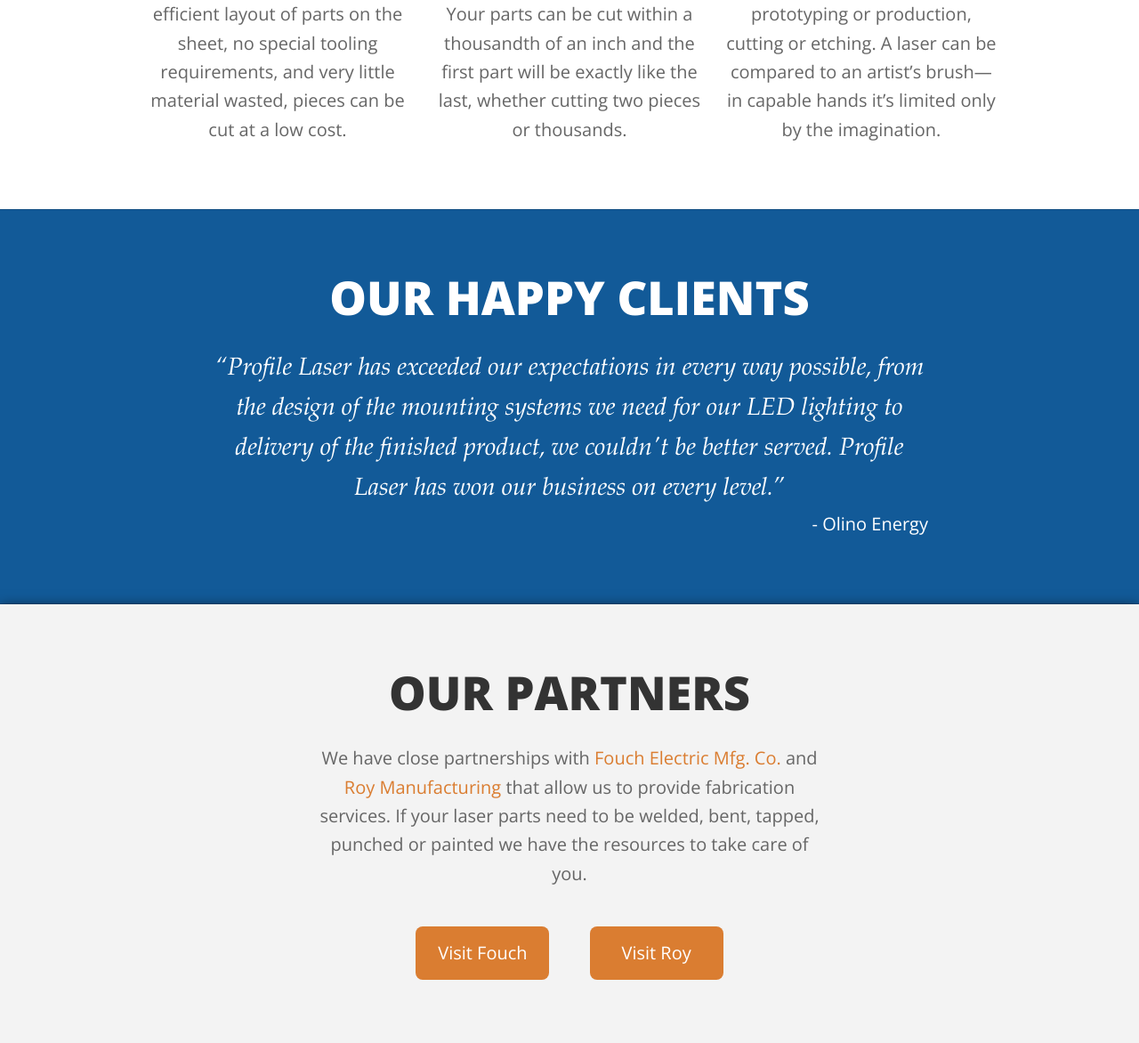
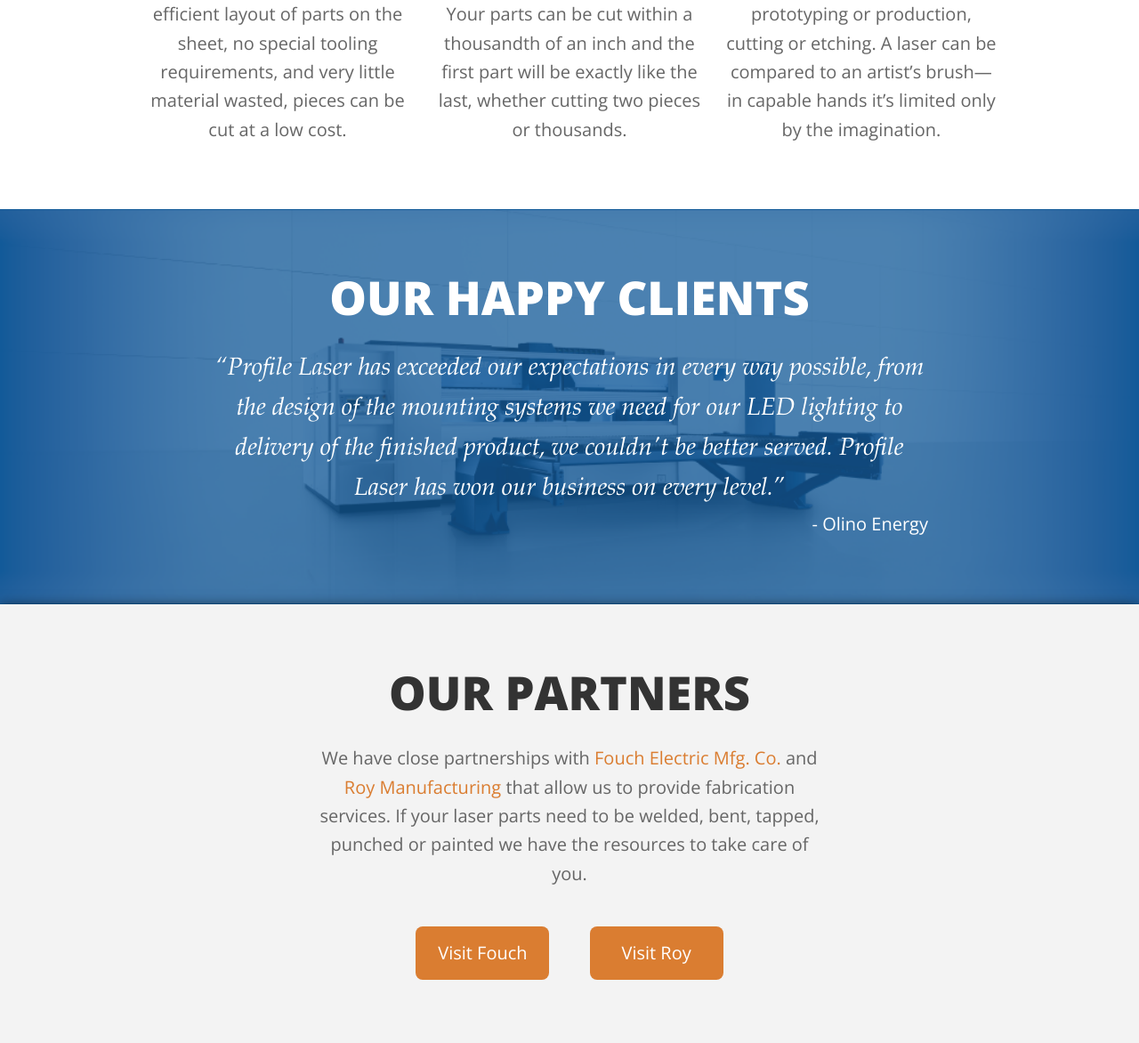
Before and after one commit to sdthornton/profilelaser, a PHP site: the page made by index.php in a window 1280 px wide. Shown: the part 2988-4160 px from the top of the page at 89% size. Run offline with PHP 8.4, Linux system fonts and the light colour scheme; data that the repository does not hold is empty; some libraries are stand-ins or nearby versions.

Commit message:
Added slightly opaque background image of the laser machine to the talk section. Updated JS with no background-size support fallbacks.

```diff
--- a/_footer.php
+++ b/_footer.php
@@ -36,7 +36,7 @@
   <script>window.jQuery || document.write('<script src="js/vendor/jquery-1.8.3.min.js"><\/script>')</script>
 
   <script src="http://maps.googleapis.com/maps/api/js?key=AIzaSyDKYaeLXuKtODPEm_6sQsdfYRpsaCovgyk&sensor=false"></script>
-  <script src="js/all.min.201302283.js"></script>
+  <script src="js/all.min.20130302.js"></script>
 
   <!-- Google Analytics -->
   <script>
--- a/css/main.scss
+++ b/css/main.scss
@@ -475,9 +475,10 @@ header {
 
 //Clients Section - Home Page
 .talk {
-    @include border(top, darken($color, 5%));
-    @include border(bottom, darken($color, 5%));
-    background: $color;
+    @include border(top, $color);
+    @include border(bottom, $color);
+    background: $color url('../img/talk_bg.png') center center no-repeat;
+    background-size: cover;
     color: #fff;
     overflow: hidden;
     position: relative;
```
Also changed, not shown: js/main.js (+10 -4 lines), css/main.css, img/laser.png (deleted), img/talk_bg.png (added), img/talk_bg@2x.png (added), js/all.min.js.
